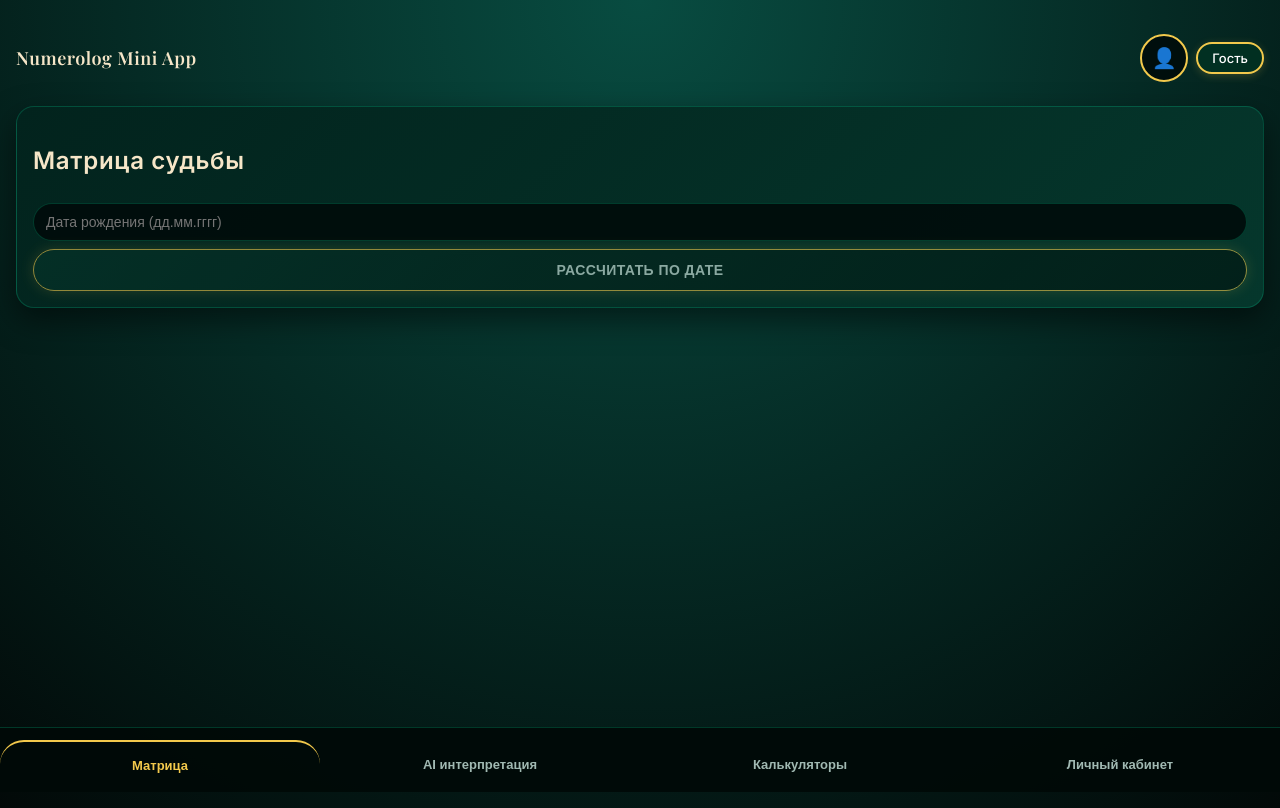
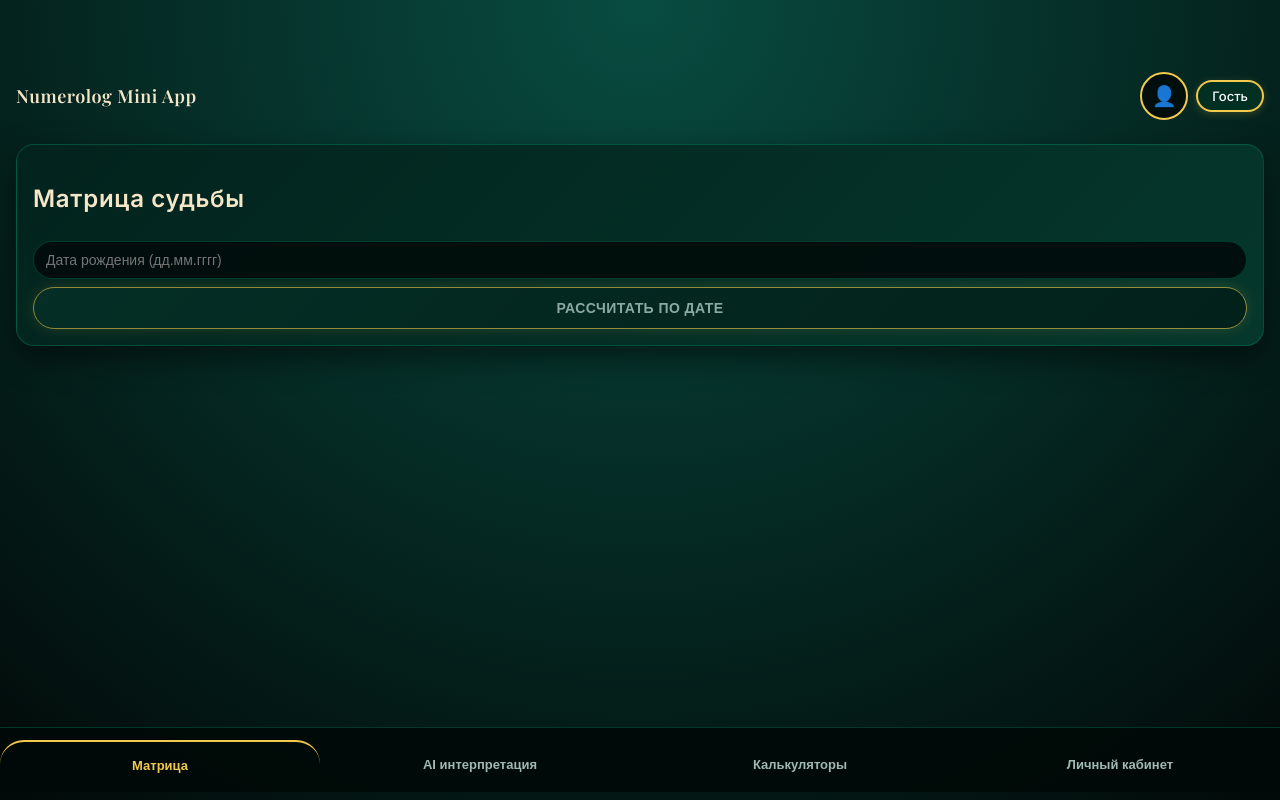
Before and after one commit to RadamirSS/numerology-miniapp, a React (Vite) app in the folder frontend/: page / in a window 1280 px wide. Built offline with nearby package versions, Linux system fonts and the light colour scheme; no server answers.

Commit message:
ui: improved safe-top spacing, updated avatar size, reordered tabs, added tariff access logic

```diff
--- a/frontend/src/App.tsx
+++ b/frontend/src/App.tsx
@@ -226,8 +226,9 @@ function App() {
 
   return (
     <div className="app-root">
-      {/* Шапка приложения */}
-      <div className="app-header">
+      <div className="safe-top">
+        {/* Шапка приложения */}
+        <div className="app-header">
         <h1 className="app-title">Numerolog Mini App</h1>
         <div style={{ position: "relative", display: "flex", alignItems: "center", gap: 8 }}>
           {/* Аватар с меню - показывается всегда */}
@@ -390,6 +391,7 @@ function App() {
           <ProfilePage />
         )}
       </div>
+      </div>
 
       <div className="tabbar">
         <button
--- a/frontend/src/theme.css
+++ b/frontend/src/theme.css
@@ -24,7 +24,15 @@ body {
   min-height: 100vh;
   display: flex;
   flex-direction: column;
-  padding-top: calc(env(safe-area-inset-top, 0) + 8px);
+}
+
+/* Единый класс для верхнего отступа под Telegram-шапкой и кнопкой закрытия */
+.safe-top {
+  /*
+    env(safe-area-inset-top, 0px) — для вырезов/статуса,
+    56px — запас под кнопку закрытия Telegram + визуальный отступ
+  */
+  padding-top: calc(env(safe-area-inset-top, 0px) + 56px) !important;
 }
 
 .tabbar {
@@ -100,7 +108,6 @@ button:not(.primary-button):active {
   padding: 16px;
   padding-bottom: 8px;
   position: relative;
-  margin-top: 10px;
 }
 
 .app-title {
```
